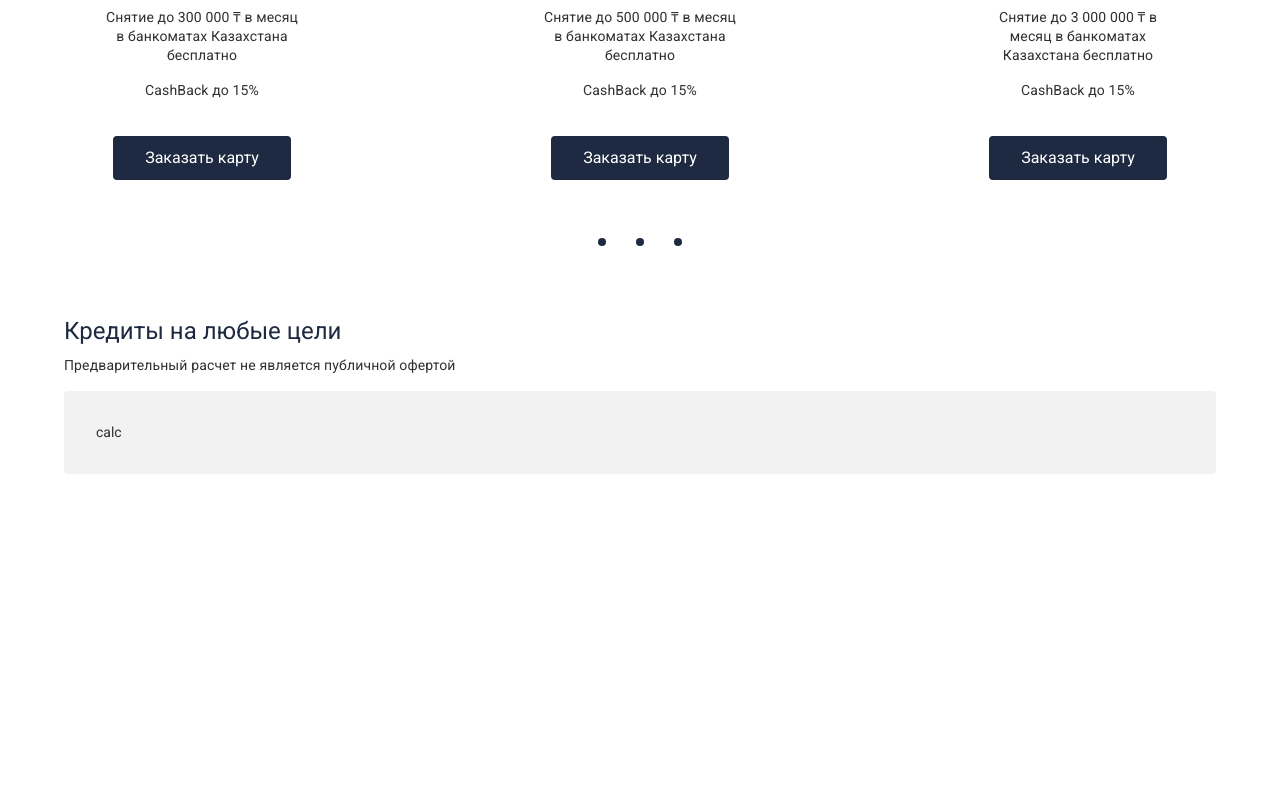
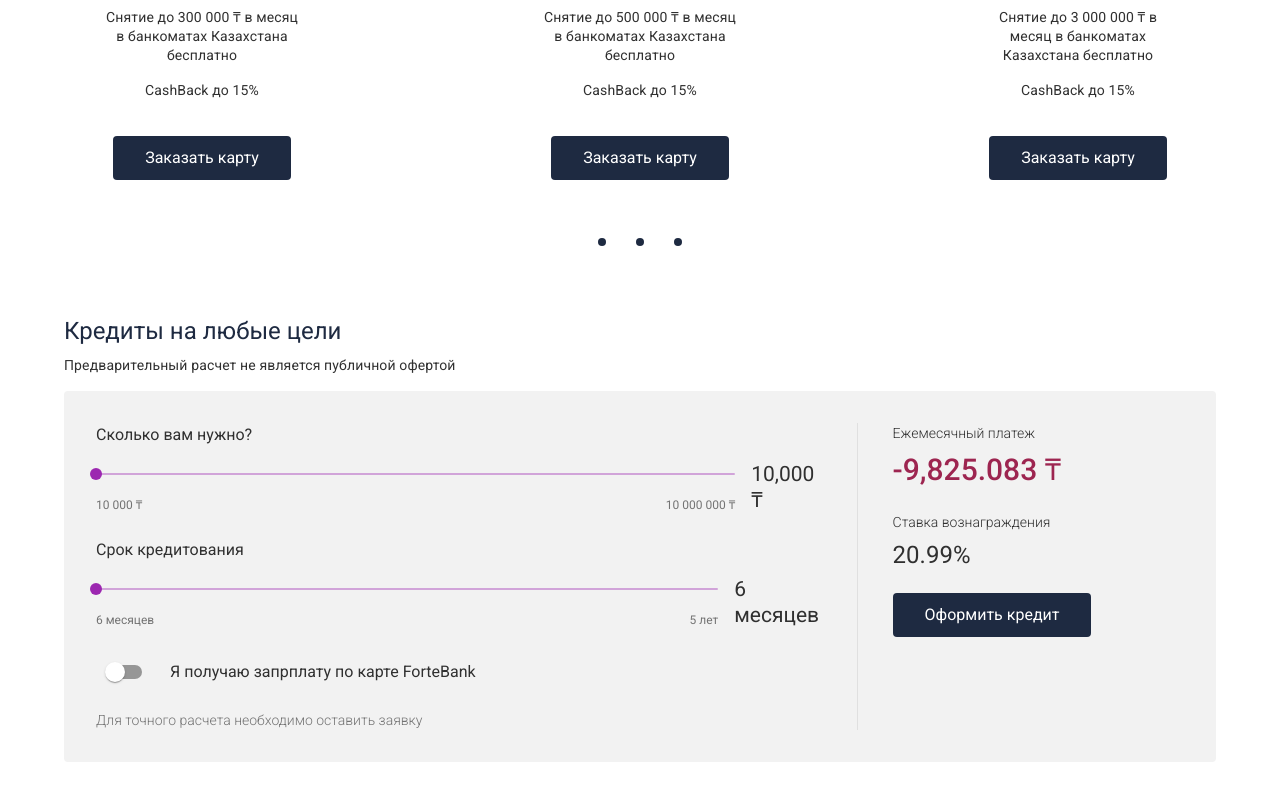
Before and after one commit to rooohaa/hw1-onelab, a React (Create React App) app: page / in a window 1280 px wide. Shown: the part 504-1304 px from the top of the page. Before the commit the page ends 1042 px from the top, so only its background shows below. Built offline with nearby package versions, Linux system fonts and the light colour scheme.

Commit message:
credit calculator in progress

```diff
--- a/src/components/CreditCalculator/index.js
+++ b/src/components/CreditCalculator/index.js
@@ -1,10 +1,109 @@
-import React from 'react'
+import React, { useState } from 'react'
+import { Slider, Switch } from '@mui/material'
+import { AppButton } from 'sc/AppButton'
 import { CalculatorWrapper } from './style'
 
+const MIN_CREDIT_VALUE = 10000
+const MIN_CREDIT_TERM = 6
+
 const CreditCalculator = () => {
+  const [creditValue, setCreditValue] = useState(MIN_CREDIT_VALUE)
+  const [creditTerm, setCreditTerm] = useState(MIN_CREDIT_TERM)
+  const [discount, setDiscount] = useState(false)
+
+  const rate = discount ? 18.99 : 20.99
+
+  const calculateAnnuityPayment = () => {
+    const interestRate = rate / (100 * 12)
+
+    const factor =
+      (interestRate * (1 + interestRate) ** creditTerm) /
+        (1 + interestRate) ** creditTerm -
+      1
+
+    return creditValue * factor
+  }
+
+  const res = calculateAnnuityPayment()
+
+  console.log(res)
+
   return (
     <CalculatorWrapper>
-      <p>calc</p>
+      <div className="calc-grid">
+        <div className="slider-block">
+          <p className="calc-text">Сколько вам нужно?</p>
+
+          <div className="slider-wrapper">
+            <div className="d-flex">
+              <Slider
+                color="secondary"
+                size="small"
+                value={creditValue}
+                step={110_000}
+                onChange={(e) => setCreditValue(e.target.value)}
+                min={10000}
+                max={10_000_000}
+              />
+              <div className="slider-range">
+                <span>10 000 ₸</span>
+                <span>10 000 000 ₸</span>
+              </div>
+            </div>
+            <p className="credit-val">{creditValue.toLocaleString()} ₸</p>
+          </div>
+
+          <p className="calc-text">Срок кредитования</p>
+
+          <div className="slider-wrapper">
+            <div className="d-flex">
+              <Slider
+                color="secondary"
+                size="small"
+                value={creditTerm}
+                step={2}
+                onChange={(e) => setCreditTerm(e.target.value)}
+                min={6}
+                max={60}
+              />
+              <div className="slider-range">
+                <span>6 месяцев</span>
+                <span>5 лет</span>
+              </div>
+            </div>
+            <p className="credit-val">{creditTerm} месяцев</p>
+          </div>
+
+          <div className="switch-wrap">
+            <Switch
+              color="secondary"
+              checked={discount}
+              onChange={(e) => setDiscount(e.target.checked)}
+            />
+            <p className="calc-text">Я получаю запрплату по карте ForteBank</p>
+          </div>
+
+          <p className="message">
+            Для точного расчета необходимо оставить заявку
+          </p>
+        </div>
+
+        <div className="credit-result">
+          <div>
+            <p className="calc-text sm">Ежемесячный платеж</p>
+            <span className="month-amount">
+              {calculateAnnuityPayment().toLocaleString()} ₸
+            </span>
+          </div>
+
+          <div>
+            <p className="calc-text sm">Ставка вознаграждения</p>
+            <span className="p-rate">{rate}%</span>
+          </div>
+
+          <AppButton>Оформить кредит</AppButton>
+        </div>
+      </div>
     </CalculatorWrapper>
   )
 }
--- a/src/components/CreditCalculator/style.js
+++ b/src/components/CreditCalculator/style.js
@@ -6,6 +6,56 @@ export const CalculatorWrapper = styled.div`
   padding: 32px;
   width: 100%;
 
+  .calc-grid {
+    display: flex;
+    align-items: flex-start;
+
+    .slider-block {
+      width: 70%;
+      padding-right: 35px;
+      border-right: 1px solid #e0e0e0;
+    }
+  }
+
+  .slider-wrapper {
+    display: flex;
+    align-items: center;
+    column-gap: 16px;
+
+    margin-top: 13px;
+    margin-bottom: 24px;
+
+    .d-flex {
+      width: 100%;
+
+      display: flex;
+      flex-direction: column;
+      align-items: flex-start;
+      row-gap: 8px;
+
+      .slider-range {
+        width: 100%;
+
+        display: flex;
+        align-items: center;
+        justify-content: space-between;
+
+        span {
+          font-size: 12px;
+          line-height: 18px;
+          color: #737373;
+        }
+      }
+    }
+
+    p.credit-val {
+      font-size: 21px;
+      font-weight: 400;
+      line-height: 26px;
+      color: #303030;
+    }
+  }
+
   p.calc-text {
     font-size: 16px;
     line-height: 24px;
@@ -13,7 +63,50 @@ export const CalculatorWrapper = styled.div`
 
     &.sm {
       font-size: 14px;
+      font-weight: 300;
       line-height: 21px;
     }
   }
+
+  .switch-wrap {
+    display: flex;
+    align-items: center;
+    column-gap: 16px;
+
+    margin-bottom: 20px;
+  }
+
+  .message {
+    color: #737373;
+    font-size: 14px;
+    line-height: 19px;
+    font-weight: 300;
+  }
+
+  .credit-result {
+    padding-left: 35px;
+    width: 30%;
+    display: flex;
+    flex-direction: column;
+    align-items: flex-start;
+    row-gap: 24px;
+
+    .calc-text.sm {
+      margin-bottom: 8px;
+    }
+
+    .month-amount {
+      color: #9d2550;
+
+      font-size: 30px;
+      font-weight: 500;
+      line-height: 36px;
+    }
+
+    .p-rate {
+      font-size: 24px;
+      line-height: 28px;
+      color: #303030;
+    }
+  }
 `
```
